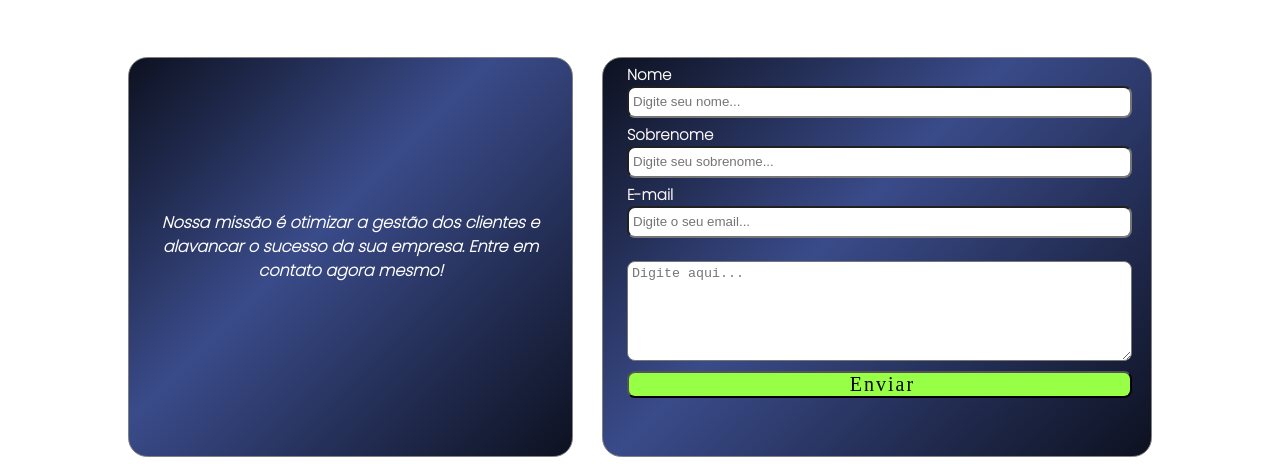
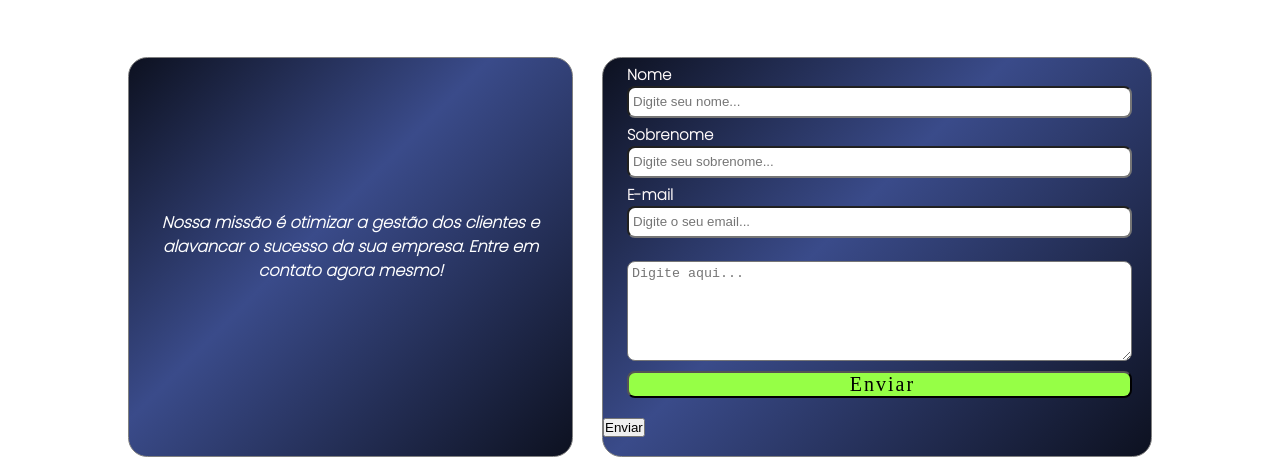
Before and after one commit to raperdigao/Sysgaya, a plain HTML site: page index.html in a window 1280 px wide. Shown: the part 5171-5635 px from the top of the page. Drawn offline with Linux system fonts and the light colour scheme.

Commit message:
Form
Alteração no form. <button type="submit">Enviar</button>

```diff
--- a/index.html
+++ b/index.html
@@ -508,6 +508,8 @@
 
                         </div>
                     </div>
+
+                    <button type="submit">Enviar</button>
                 </form>
 
 
```
